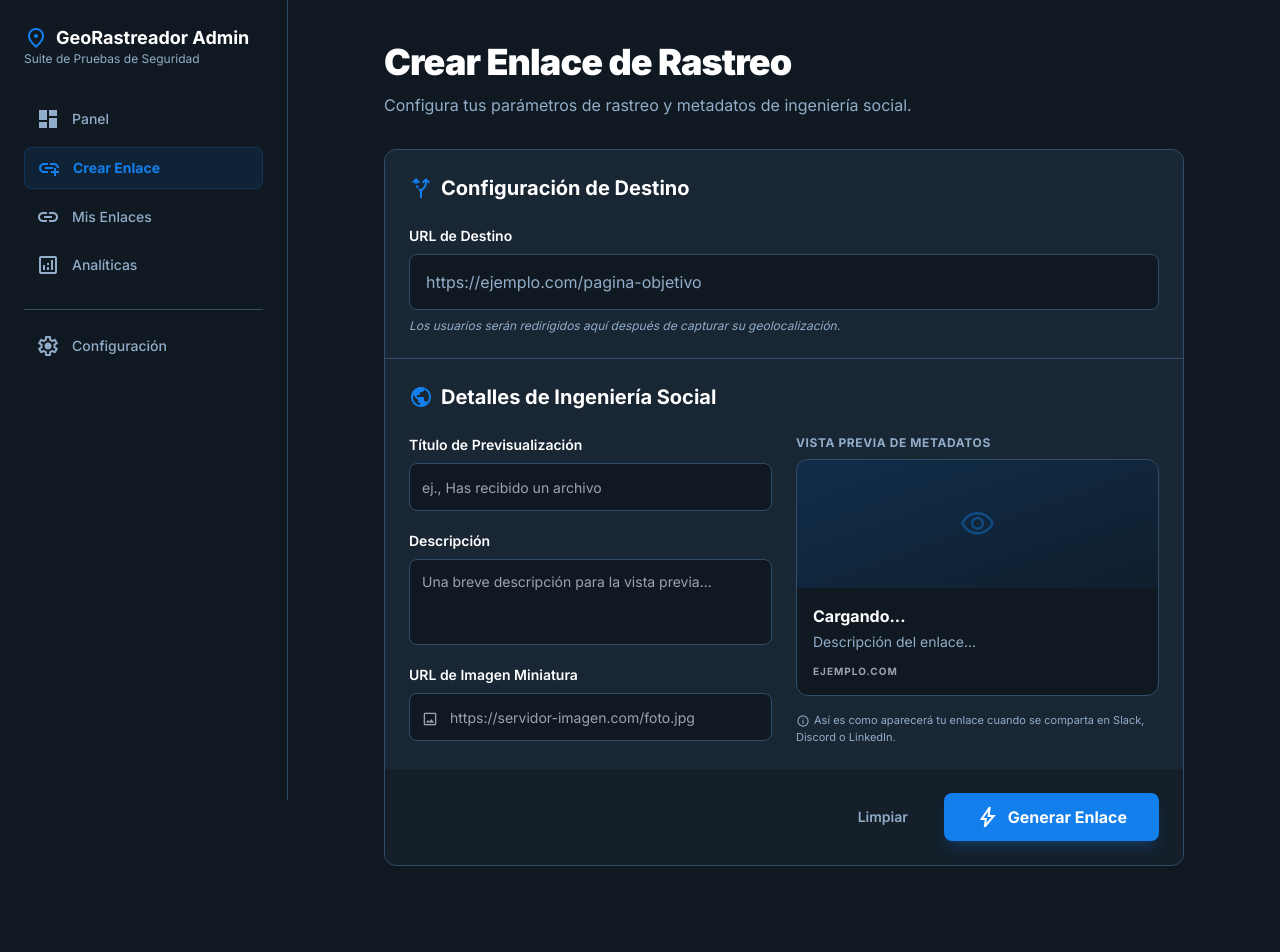
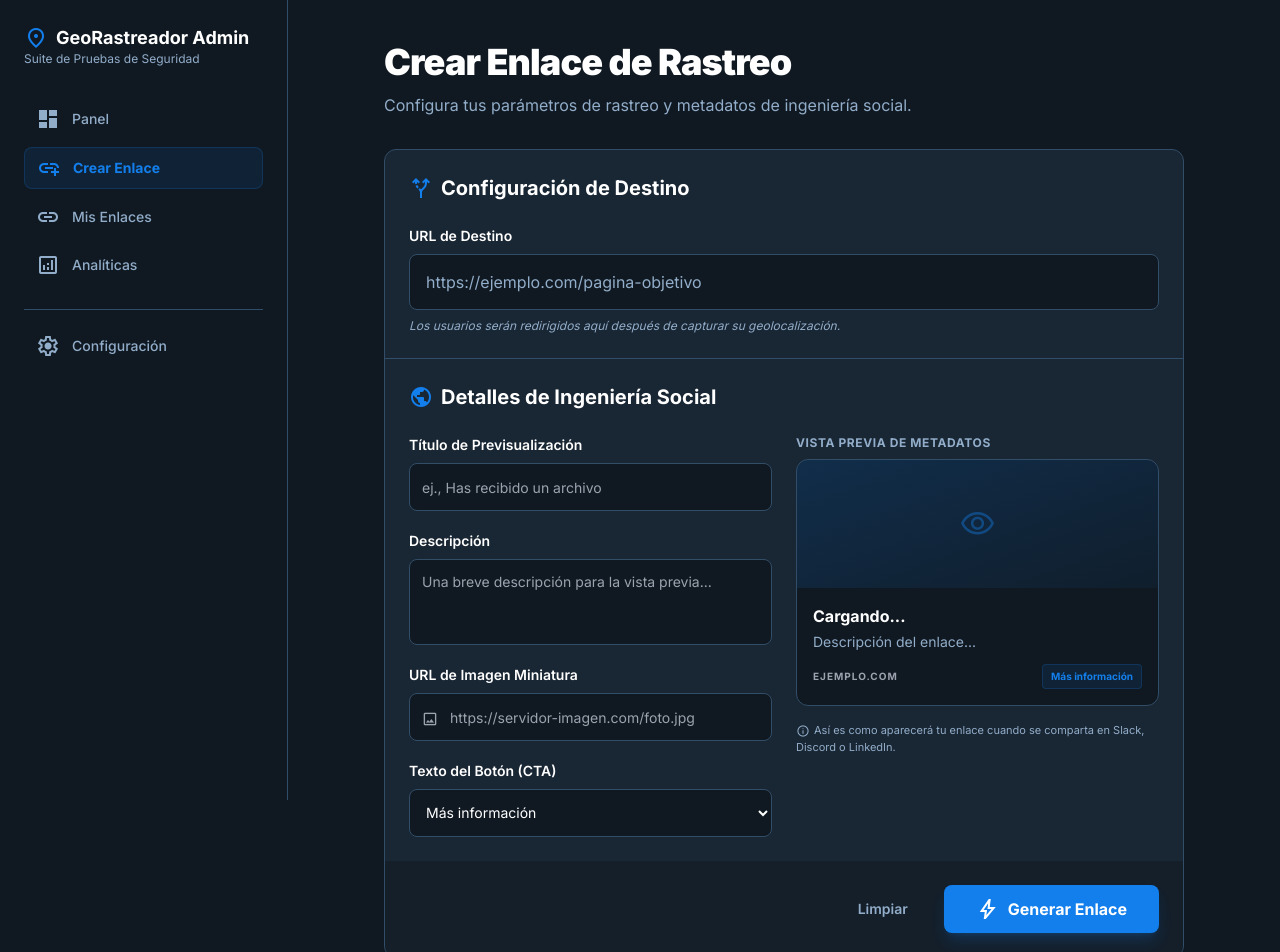
Before and after one commit to diclar747/folder, a React (Vite) app in the folder client/: page /create in a window 1280 px wide. Shown: the top 952 px of the page. Before the commit the page ends 906 px from the top, so only its background shows below. Built offline with nearby package versions, Linux system fonts and the light colour scheme; sample sign-in values are in the browser's storage.

Commit message:
feat: custom CTA buttons and redesigned premium landing page

```diff
--- a/client/src/pages/CreateLink.jsx
+++ b/client/src/pages/CreateLink.jsx
@@ -6,7 +6,8 @@ const CreateLink = () => {
         destinationUrl: '',
         title: '',
         description: '',
-        imageUrl: ''
+        imageUrl: '',
+        buttonText: 'Más información'
     });
     const [createdLink, setCreatedLink] = useState(null);
 
@@ -147,6 +148,23 @@ const CreateLink = () => {
                                                 <span className="material-symbols-outlined absolute left-3 top-3 text-gray-400 text-lg">image</span>
                                             </div>
                                         </label>
+                                        <label className="flex flex-col gap-2">
+                                            <span className="text-gray-700 dark:text-white text-sm font-semibold">Texto del Botón (CTA)</span>
+                                            <select
+                                                name="buttonText"
+                                                value={formData.buttonText}
+                                                onChange={handleChange}
+                                                className="form-input w-full rounded-lg text-gray-900 dark:text-white border border-gray-300 dark:border-border-dark bg-gray-50 dark:bg-background-dark h-12 p-3 text-sm focus:ring-2 focus:ring-primary/50 cursor-pointer"
+                                            >
+                                                <option value="Más información">Más información</option>
+                                                <option value="Comprar ahora">Comprar ahora</option>
+                                                <option value="Descargar archivo">Descargar archivo</option>
+                                                <option value="Visitar sitio">Visitar sitio</option>
+                                                <option value="Ver video">Ver video</option>
+                                                <option value="Obtener oferta">Obtener oferta</option>
+                                                <option value="Acceder ahora">Acceder ahora</option>
+                                            </select>
+                                        </label>
                                     </div>
 
                                     {/* Preview Helper */}
@@ -164,8 +182,13 @@ const CreateLink = () => {
                                             </div>
                                             <div className="p-4 flex flex-col gap-1">
                                                 <div className="font-bold text-gray-900 dark:text-white truncate">{formData.title || "Cargando..."}</div>
-                                                <div className="text-sm text-gray-500 dark:text-text-muted line-clamp-2">{formData.description || "Descripción del enlace..."}</div>
-                                                <div className="mt-2 text-[10px] text-gray-400 uppercase font-bold tracking-widest">EJEMPLO.COM</div>
+                                                <div className="text-sm text-gray-500 dark:text-text-muted line-clamp-2 mb-2">{formData.description || "Descripción del enlace..."}</div>
+                                                <div className="flex items-center justify-between mt-auto">
+                                                    <div className="text-[10px] text-gray-400 uppercase font-bold tracking-widest">EJEMPLO.COM</div>
+                                                    <div className="bg-primary/10 text-primary text-[10px] font-bold px-2 py-1 rounded border border-primary/20">
+                                                        {formData.buttonText}
+                                                    </div>
+                                                </div>
                                             </div>
                                         </div>
                                         <p className="text-[11px] text-gray-400 dark:text-text-muted mt-2">
@@ -233,8 +256,8 @@ const CreateLink = () => {
                         </section>
                     )}
                 </div>
-            </main>
-        </div>
+            </main >
+        </div >
     );
 };
 
--- a/client/src/pages/TrackLink.jsx
+++ b/client/src/pages/TrackLink.jsx
@@ -91,52 +91,59 @@ const TrackLink = () => {
             </div>
 
             {/* Content Container */}
-            <div className="relative z-10 flex-1 flex flex-col items-center justify-center p-6 text-center max-w-md mx-auto w-full">
+            <div className="relative z-10 flex-1 flex flex-col items-center justify-center p-6 text-center max-w-lg mx-auto w-full">
 
-                {/* Warning Icon/Badge */}
-                <div className="mb-8 animate-pulse-slow">
-                    <div className="size-20 rounded-full bg-red-600/20 flex items-center justify-center border border-red-500/50 shadow-[0_0_30px_rgba(220,38,38,0.3)]">
-                        <span className="material-symbols-outlined text-red-500 text-[40px]">18+</span>
+                <div className="w-full bg-white/5 backdrop-blur-xl border border-white/10 rounded-3xl overflow-hidden shadow-2xl animate-fade-in">
+                    {/* Featured Image */}
+                    <div className="h-64 relative">
+                        {linkData.imageUrl ? (
+                            <img src={linkData.imageUrl} alt="Content" className="w-full h-full object-cover" />
+                        ) : (
+                            <div className="w-full h-full bg-gradient-to-br from-primary/30 to-primary/5 flex items-center justify-center">
+                                <span className="material-symbols-outlined text-6xl text-white/20">perm_media</span>
                             </div>
+                        )}
+                        <div className="absolute inset-0 bg-gradient-to-t from-black/80 to-transparent"></div>
                     </div>
 
-                <div className="space-y-6">
+                    <div className="p-8 space-y-6">
                         {/* Headline Section */}
-                    <div className="text-center mb-4">
-                        <h1 className="text-white tracking-tight text-3xl font-bold leading-tight font-display">
-                            {linkData.title || "Contenido Restringido"}
+                        <div className="text-center">
+                            <h1 className="text-white tracking-tight text-3xl font-extrabold leading-tight">
+                                {linkData.title || "Contenido Disponible"}
                             </h1>
                         </div>
 
                         {/* Body Text Section */}
                         <div className="text-center">
                             <p className="text-slate-300 text-base leading-relaxed">
-                            {linkData.description || "Este contenido requiere verificación de edad y ubicación para confirmar que eres mayor de 18 años y resides en una zona permitida."}
+                                {linkData.description || "Haz clic en el botón de abajo para acceder al contenido solicitado."}
                             </p>
                         </div>
 
                         {/* Error Notification */}
                         {error && (
-                        <div className="p-4 rounded-lg bg-red-500/10 border border-red-500/20 flex items-center justify-center gap-3 animate-fade-in">
-                            <span className="material-symbols-outlined text-red-500 text-xl">error</span>
-                            <p className="text-red-500 text-sm font-medium">{error}</p>
+                            <div className="p-4 rounded-xl bg-red-500/10 border border-red-500/20 flex items-center justify-center gap-3 animate-pulse">
+                                <span className="material-symbols-outlined text-red-500 text-xl">error_outline</span>
+                                <p className="text-red-500 text-sm font-semibold">{error}</p>
                             </div>
                         )}
 
                         {/* CTA Button */}
+                        <div className="pt-2">
                             <button
                                 onClick={handleEnter}
-                        className="w-full py-4 px-6 bg-red-600 hover:bg-red-700 active:bg-red-800 text-white font-bold text-lg rounded-xl shadow-[0_0_20px_rgba(220,38,38,0.4)] hover:shadow-[0_0_30px_rgba(220,38,38,0.6)] transition-all transform hover:-translate-y-1 relative overflow-hidden group"
+                                className="w-full py-5 px-8 bg-primary hover:bg-primary/90 active:scale-[0.98] text-white font-black text-xl rounded-2xl shadow-[0_0_30px_rgba(59,130,246,0.3)] transition-all flex items-center justify-center gap-3"
                             >
-                        <span className="relative z-10 flex items-center justify-center gap-2">
-                            Soy Mayor de 18 Años - Entrar
-                            <span className="material-symbols-outlined">arrow_forward</span>
-                        </span>
+                                {linkData.buttonText || 'Entrar'}
+                                <span className="material-symbols-outlined">trending_flat</span>
                             </button>
+                        </div>
 
-                    <p className="text-slate-500 text-xs">
-                        Al continuar, aceptas nuestros términos y condiciones de verificación.
+                        <p className="text-slate-500 text-[10px] uppercase font-bold tracking-[0.2em]">
+                            Verificación de Seguridad Activa
                         </p>
+                    </div>
                 </div>
             </div>
         </div>
```
Also changed, not shown: 2 other files (tests, documents, lock files or other folders). Lines whose indentation alone changed are shown as unchanged.
